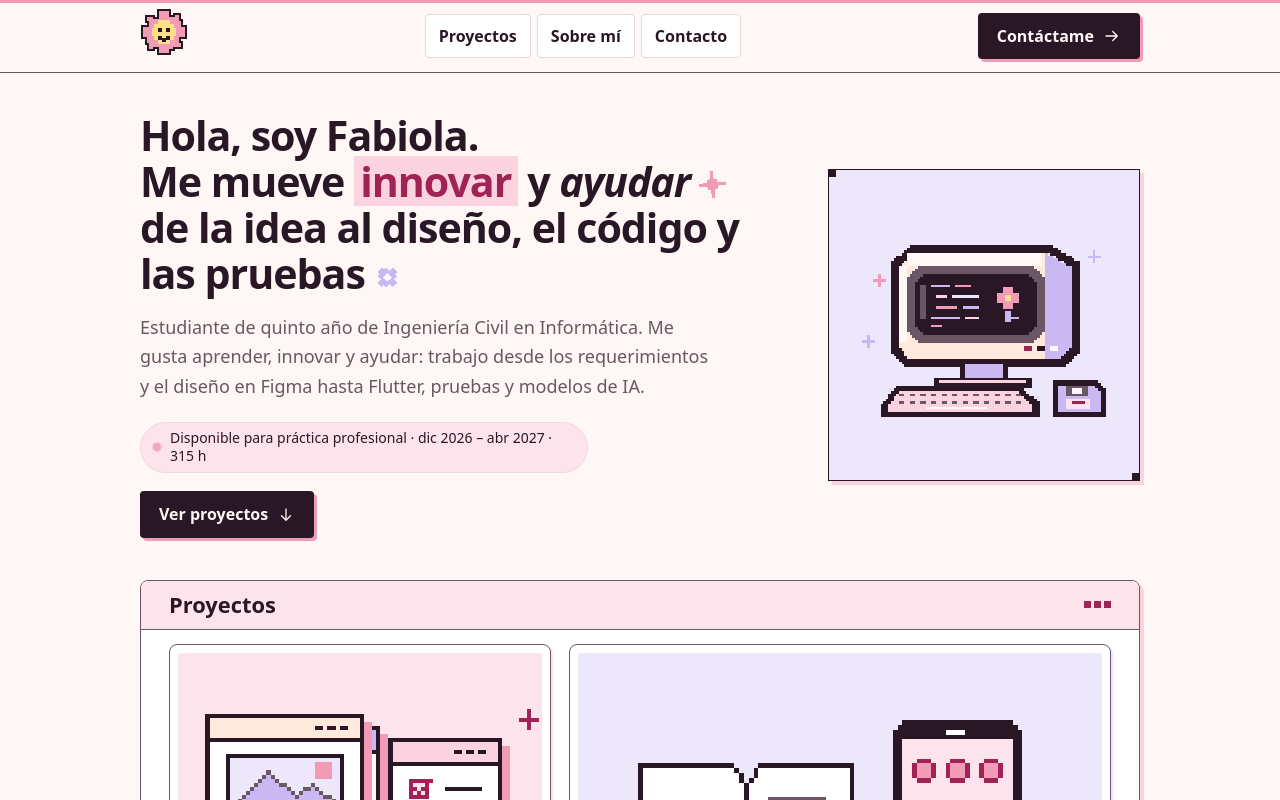
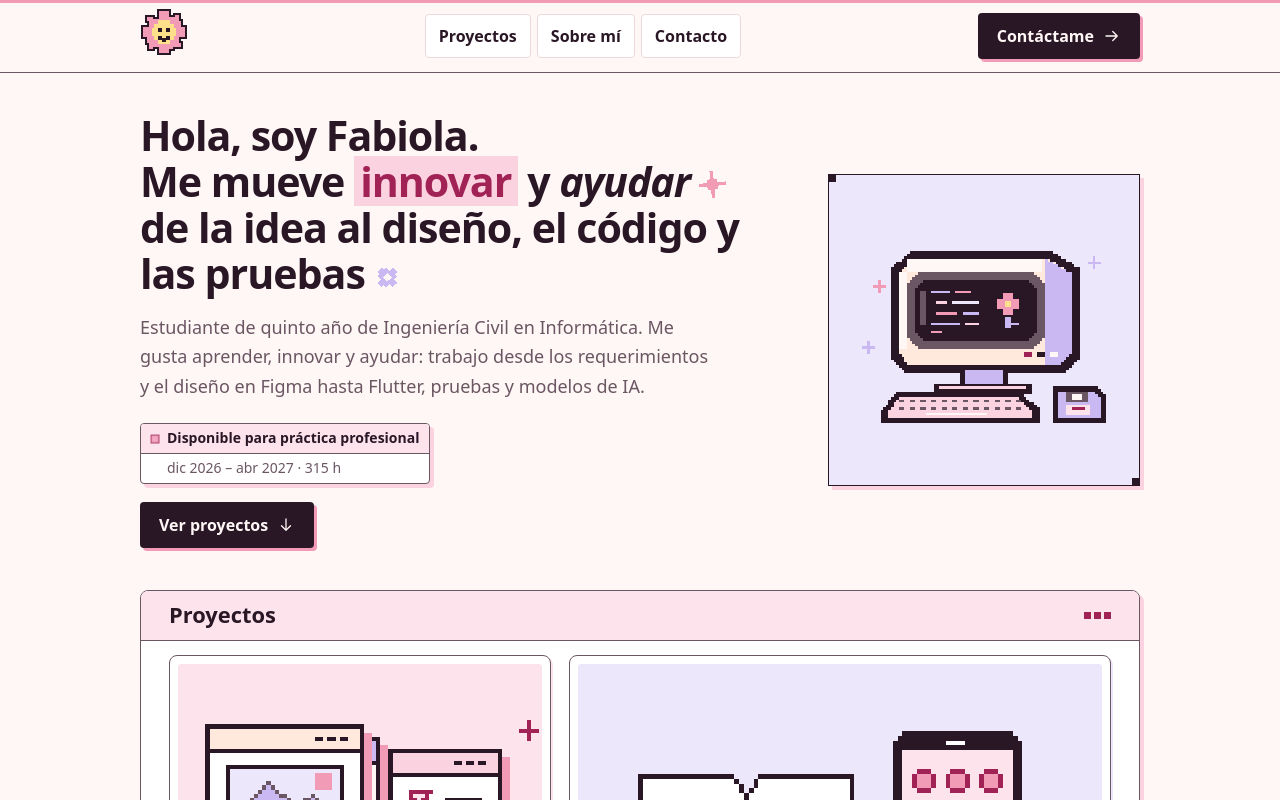
Before and after one commit to lvfabi/Portafolio, a React (Vite) app: page / in a window 1280 px wide. Shown: the top 800 px of the page. Built offline with nearby package versions, Linux system fonts and the light colour scheme; a web font is replaced by a local one.

Commit message:
Integra la disponibilidad al estilo retro

```diff
--- a/src/components/sections/Hero.tsx
+++ b/src/components/sections/Hero.tsx
@@ -17,9 +17,11 @@ export function Hero() {
     <p key="intro" className="hero-intro">
       {profile.heroSubtitle}
     </p>,
-    <p key="availability" className="pill availability">
-      <span aria-hidden="true" />
-      {profile.availability}
+    <p key="availability" className="availability">
+      <span className="availability-label">{profile.availability.label}</span>{" "}
+      <span className="availability-details">
+        {profile.availability.details}
+      </span>
     </p>,
     <div key="actions" className="actions">
       <SectionLink target={anchors.projects} variant="primary">
--- a/src/data/profile.ts
+++ b/src/data/profile.ts
@@ -16,8 +16,10 @@ export const profile = {
     width: 750,
     height: 1000,
   },
-  availability:
-    "Disponible para práctica profesional · dic 2026 – abr 2027 · 315 h",
+  availability: {
+    label: "Disponible para práctica profesional",
+    details: "dic 2026 – abr 2027 · 315 h",
+  },
   heroArtwork: "images/retro-computer.webp",
   heroTitle: [
     { kind: "text", value: "Hola, soy Fabiola." },
--- a/src/styles/index.css
+++ b/src/styles/index.css
@@ -283,16 +283,6 @@ html {
 .magnetic > span {
   display: inline-block;
 }
-.pill {
-  display: inline-flex;
-  align-items: center;
-  gap: 9px;
-  border-radius: var(--radius-pill);
-  padding: 6px 12px;
-  font-size: var(--text-pill);
-  font-weight: 500;
-  color: var(--color-ink);
-}
 .hero {
   display: grid;
   align-items: center;
@@ -399,18 +389,40 @@ html {
   margin-bottom: 20px;
 }
 .availability {
+  display: inline-grid;
+  max-inline-size: 100%;
   margin-bottom: 18px;
-  border: 1px solid var(--color-line);
+  border: 1px solid var(--color-ink-soft);
+  border-radius: var(--radius-control);
+  background: var(--color-surface);
+  color: var(--color-ink);
+  box-shadow: var(--shadow-card);
+  font-size: var(--text-pill);
+  line-height: 1.35;
+  overflow: hidden;
+}
+.availability-label {
+  display: flex;
+  align-items: center;
+  gap: 8px;
+  padding: 5px 10px;
+  border-bottom: 1px solid var(--color-ink-soft);
   background: var(--color-pink-100);
-  line-height: 1.35;
+  font-weight: 650;
 }
-.availability > span {
+.availability-label::before {
+  content: "";
   width: 8px;
   height: 8px;
   flex: 0 0 8px;
-  border-radius: var(--radius-control);
+  border: 1px solid var(--color-rose-700);
   background: var(--color-pink-400);
   animation: availability-pulse 3s ease-in-out infinite;
+}
+.availability-details {
+  padding: 5px 10px 5px 26px;
+  color: var(--color-ink-soft);
+  font-variant-numeric: tabular-nums;
 }
 @keyframes availability-pulse {
   50% {
@@ -420,7 +432,7 @@ html {
 }
 @media (prefers-reduced-motion: reduce) {
   .hero-highlight,
-  .availability > span {
+  .availability-label::before {
     animation: none;
   }
   .action,
```
Also changed, not shown: 3 other files (tests, documents, lock files or other folders).
